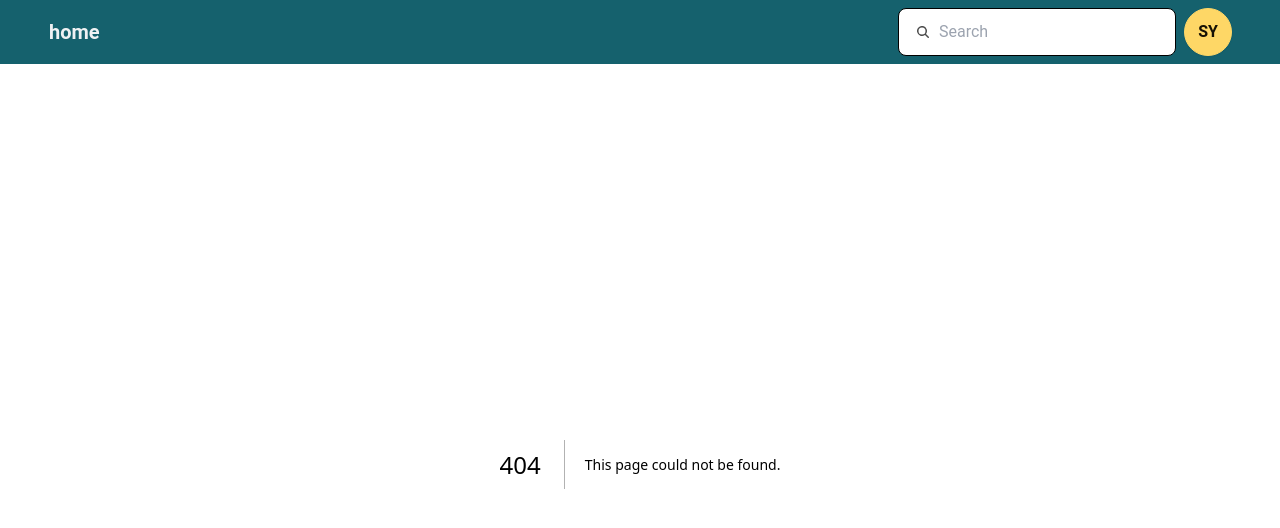
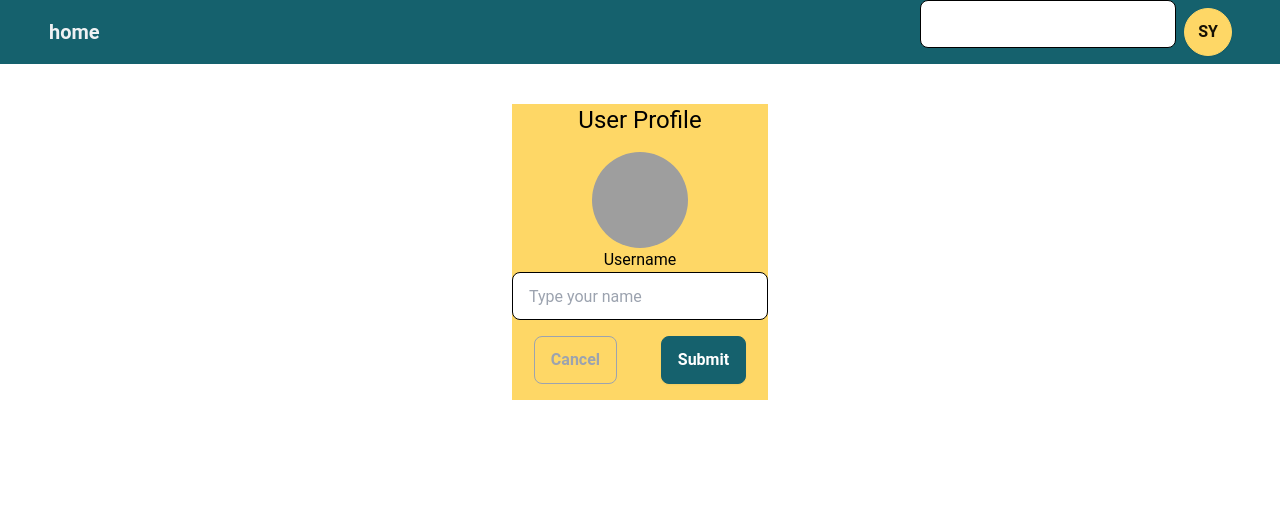
Before and after one commit to yll9108/restaurant_review, a Next.js app in the folder client/: page /users/userProfile/edit in a window 1280 px wide. Before the commit this address had no page. Shown: the top 528 px of the page. Built offline with nearby package versions, Linux system fonts and the light colour scheme; grey boxes are pictures that could not be loaded.

Commit message:
create userprofile/edt page

```diff
--- a/client/src/app/components/login/Login.tsx
+++ b/client/src/app/components/login/Login.tsx
@@ -1,5 +1,5 @@
 "use client";
-import Input from "@/components/common/Input";
+import { Input } from "@/components/common/Input";
 import { Button } from "@/components/common/button";
 import { useRouter } from "next/navigation";
 
@@ -14,7 +14,9 @@ export default function Login() {
       <div className="flex flex-col justify-center items-center  w-80 h-96 mx-auto">
         <Input textType={2} placeholder="Email" />
         <Input textType={1} placeholder="Password" />
-        <Button type={0}>Log In</Button>
+        <Button type={0} onClick={() => router.push("/")}>
+          Log In
+        </Button>
         <Button type={1}>Log In with Google</Button>
         <p className="mb-4">or</p>
         <Button type={0} onClick={handleClick}>
--- a/client/src/app/components/signup/signup.tsx
+++ b/client/src/app/components/signup/signup.tsx
@@ -1,6 +1,6 @@
 "use client";
 import React from "react";
-import Input from "@/components/common/Input";
+import { Input } from "@/components/common/Input";
 import { Button } from "@/components/common/button";
 
 export default function Signup() {
--- a/client/src/app/components/users/userProfile/UserProfile.tsx
+++ /dev/null
@@ -1,16 +0,0 @@
-"use client";
-import User from "@/components/common/User";
-import { BtnType, Button } from "@/components/common/button";
-export default function UserProfiles() {
-  return (
-    <>
-      <div className="w-32 bg-secondary mx-auto mt-10">
-        <h2 className="text-center text-2xl mb-4">User Profile</h2>
-        <User />
-        <Button type={BtnType.submit} className="block mx-auto mt-10">
-          Edit
-        </Button>
-      </div>
-    </>
-  );
-}
--- a/client/src/app/users/page.tsx
+++ b/client/src/app/users/page.tsx
@@ -8,7 +8,7 @@ import UserProfile from "./userProfile/page";
 
 export default function Users() {
   const router = useRouter();
-  const searchParams = useSearchParams();
+  // const searchParams = useSearchParams();
   // const [activeTab, setActiveTab] = useState(
   //   searchParams.get("tab") || "favorite"
   // );
--- /dev/null
+++ b/client/src/app/users/userProfile/edit/page.tsx
@@ -0,0 +1,22 @@
+"use client";
+import User from "@/components/common/User";
+import { BtnType, Button } from "@/components/common/button";
+import { TextType, Input } from "@/components/common/Input";
+
+export default function page() {
+  return (
+    <div className="w-64 bg-secondary mx-auto mt-10">
+      <h2 className="text-center text-2xl mb-4">User Profile</h2>
+      <User />
+      <Input textType={TextType.text} placeholder="Type your name" />
+      <div className="flex">
+        <Button type={BtnType.cancel} className="block mx-auto ">
+          Cancel
+        </Button>
+        <Button type={BtnType.submit} className="block mx-auto">
+          Submit
+        </Button>
+      </div>
+    </div>
+  );
+}
--- a/client/src/app/users/userProfile/page.tsx
+++ b/client/src/app/users/userProfile/page.tsx
@@ -1,5 +1,70 @@
 "use client";
-import UserProfiles from "@/app/components/users/userProfile/UserProfile";
+import User from "@/components/common/User";
+import { BtnType, Button } from "@/components/common/button";
+import { useRouter } from "next/navigation";
+import { FaExclamationTriangle } from "react-icons/fa";
+
 export default function UserProfile() {
-  return <UserProfiles />;
+  const router = useRouter();
+  const clickedHandler = (event: React.MouseEvent<HTMLButtonElement>) => {
+    event.preventDefault();
+    router.push("/users?tab=userProfile/edit");
+  };
+  return (
+    <>
+      <div className="w-64 bg-secondary mx-auto mt-10">
+        <h2 className="text-center text-2xl mb-4">User Profile</h2>
+        <User />
+        <Button
+          type={BtnType.regular}
+          className=" btn-small block mx-auto mt-10"
+          onClick={clickedHandler}
+        >
+          Edit
+        </Button>
+      </div>
+      <div className="w-64 mt-64 mx-auto text-center">
+        {/* <a className="link link-warning">delete account</a> */}
+        {/* Open the modal using document.getElementById('ID').showModal() method */}
+        <a
+          className="link link-warning"
+          onClick={() => {
+            if (document) {
+              (
+                document.getElementById("my_modal_1") as HTMLFormElement
+              ).showModal();
+            }
+          }}
+        >
+          Delete account
+        </a>
+        <dialog id="my_modal_1" className="modal">
+          <div className="modal-box">
+            <div className="flex items-center justify-center">
+              <FaExclamationTriangle className="text-warning mr-2 text-xl" />
+              <p className="py-4 text-xl">
+                Do you really want to delete your account?
+              </p>
+            </div>
+            <div className="flex justify-around">
+              <div className="modal-action m-0">
+                <form method="dialog">
+                  {/* if there is a button in form, it will close the modal */}
+                  <Button type={BtnType.cancel}>Cancel</Button>
+                </form>
+              </div>
+              <div>
+                <Button
+                  type={BtnType.delete}
+                  onClick={() => router.push("/login")}
+                >
+                  Delete
+                </Button>
+              </div>
+            </div>
+          </div>
+        </dialog>
+      </div>
+    </>
+  );
 }
--- a/client/src/components/common/Input.tsx
+++ b/client/src/components/common/Input.tsx
@@ -13,7 +13,7 @@ export type TextProps = {
   placeholder?: string;
 };
 
-export default function Input(props: TextProps) {
+export function Input(props: TextProps) {
   let type = "";
   switch (props.textType) {
     case TextType.text:
@@ -37,7 +37,7 @@ export default function Input(props: TextProps) {
     <input
       type={type}
       placeholder={props.placeholder}
-      className={`input input-bordered w-64 mb-4 ${props.className}`}
+      className={`input input-bordered w-64  mb-4 ${props.className}`}
     />
   );
   if (props.textType === TextType.question) {
--- a/client/src/components/common/button.tsx
+++ b/client/src/components/common/button.tsx
@@ -16,7 +16,7 @@ export type BtnProps = {
 };
 
 // button styles
-const REGULAR_STYLE = "btn btn-primary btn-wide text-white text-base mb-4 ";
+const REGULAR_STYLE = "btn btn-primary text-white text-base mb-4 ";
 const REGULAR_GOOGLE_STYLE =
   "btn btn-outline btn-primary btn-wide text-base mb-4 ";
 const SUBMIT_STYLE = "btn btn-primary btn-small text-white text-base mb-4 ";
--- a/client/src/components/header.tsx
+++ b/client/src/components/header.tsx
@@ -1,6 +1,6 @@
 "use client";
 import { useRouter } from "next/navigation";
-import Input from "./common/Input";
+import { Input, TextType } from "./common/Input";
 import Avatar from "@/app/components/header/Avatar";
 import HeaderLogo from "@/app/components/header/HeaderLogo";
 
@@ -14,8 +14,8 @@ export default function Header() {
   return (
     <header className="w-full bg-primary h-16 flex justify-end items-center">
       <HeaderLogo />
-      <div className="flex justify-center">
-        <Input textType={3} className="mr-2 mb-0" />
+      <div className="flex justify-center items-center">
+        <Input textType={TextType.text} className="mr-2 mb-0" />
         <Avatar />
       </div>
     </header>
```
